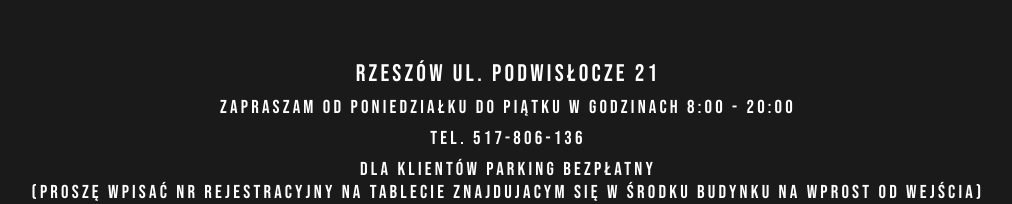
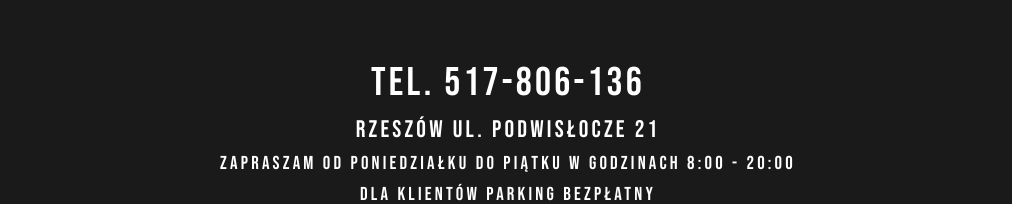
Before and after one commit to PCzapor/Fizjoterapia, a Next.js app: page / in a window 1280 px wide. Shown: the part 1458-1662 px from the top of the page, without its empty margins (132-1144 px from the left). Built offline with nearby package versions, Linux system fonts and the light colour scheme.

Commit message:
powiekszenie numeru tel

```diff
--- a/src/components/Contact/contact.module.scss
+++ b/src/components/Contact/contact.module.scss
@@ -21,6 +21,9 @@
     text-align: center;
   }
 }
+.number {
+  font-size: 2.5rem;
+}
 .mapBox {
   width: 80%;
   height: 400px;
--- a/src/components/Contact/index.js
+++ b/src/components/Contact/index.js
@@ -3,9 +3,9 @@ import styles from "./contact.module.scss";
 const ContactComponent = () => {
   return (
     <div className={styles.container}>
+      <h2 className={styles.number}>tel. 517-806-136</h2>
       <h2>Rzeszów ul. Podwisłocze 21</h2>
       <h3>Zapraszam od poniedziałku do piątku w godzinach 8:00 - 20:00</h3>
-      <h3>tel. 517-806-136</h3>
       <h3>
         Dla klientów parking bezpłatny
         <br /> (proszę wpisać nr rejestracyjny na tablecie znajdujacym się w
```
